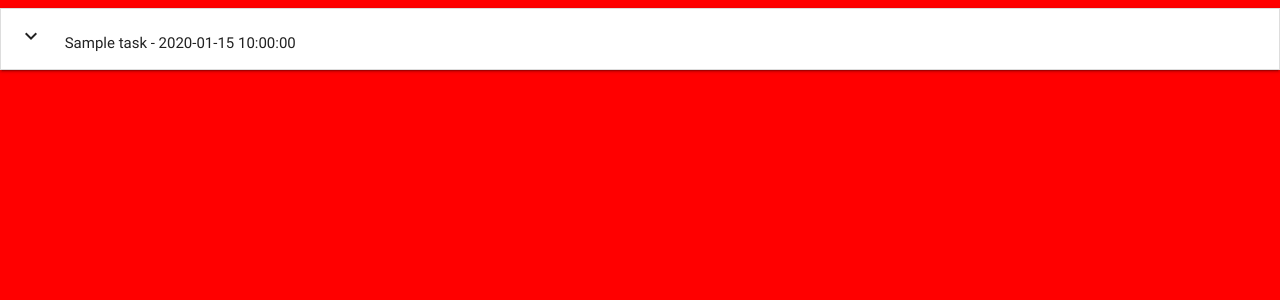
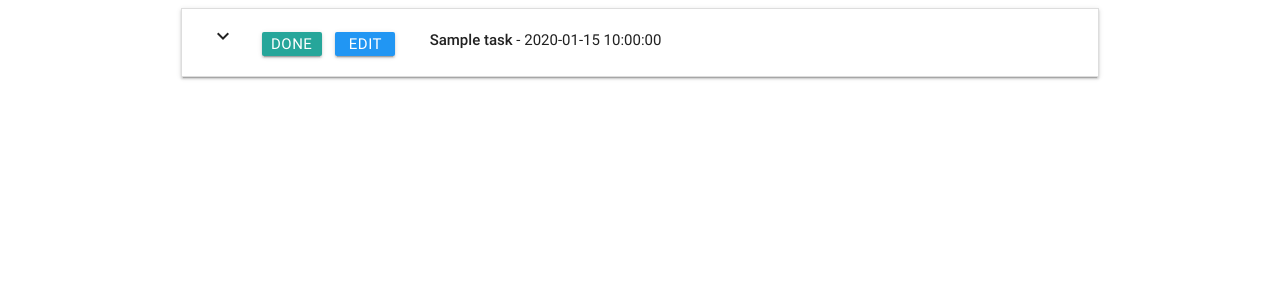
Before and after one commit to Code-Institute-Solutions/flask-mongo-task-manager, a Flask app: page / in a window 1280 px wide. Shown: the top 300 px of the page. Run offline with Flask 2, Linux system fonts and the light colour scheme; a database or web service that is not in the repository returns one stand-in record (values such as "Sample title"); some libraries are stand-ins or nearby versions.

Commit message:
11 edit delete buttons for tasks 01

```diff
--- a/static/css/style.css
+++ b/static/css/style.css
@@ -1,3 +1,11 @@
-body{
-    background-color: red;
+.btn_small {
+    height: 24px;
+    width: 60px;
+    line-height: 24px;
+    margin: 5px 5px;
+    padding: 0 0.5em;
 }
+
+.task_header {
+    margin-top: 5px;
+}
--- a/templates/base.html
+++ b/templates/base.html
@@ -8,8 +8,9 @@
 </head>
 
 <body>
-    {% block content %} {% endblock %}
-
+    <div class="container">
+        {% block content %} {% endblock %}
+    </div>
     <script src="https://cdnjs.cloudflare.com/ajax/libs/jquery/3.2.1/jquery.min.js"></script>
     <script src="https://cdnjs.cloudflare.com/ajax/libs/materialize/0.100.2/js/materialize.min.js"></script>
     <script type="text/javascript">
--- a/templates/tasks.html
+++ b/templates/tasks.html
@@ -1,11 +1,17 @@
-{% extends 'base.html' %} {% block content %}
+{% extends 'base.html'%} {% block content %}
+<div class="row">
     <ul class="collapsible" data-collapsible="accordion">
         {% for task in tasks %}
         <li>
             <div class="collapsible-header">
+                <div class="col s3">
+                    <i class="material-icons">expand_more</i>
+                    <a class="waves-effect waves-light btn btn_small">Done</a>
+                    <a class="waves-effect waves-light btn btn_small blue">Edit</a>
 
+                </div>
                 <div class=" task_header col s9">
-                <i class="material-icons">expand_more</i> {{task.task_name}} - {{task.due_date}}
+                    <strong>{{task.task_name}}</strong> - {{task.due_date}}
                 </div>
             </div>
             <div class="collapsible-body">
@@ -17,6 +23,5 @@
         {% endfor %}
 
     </ul>
-
-
+</div>
 {% endblock %}
```
Lines whose indentation alone changed are shown as unchanged.
